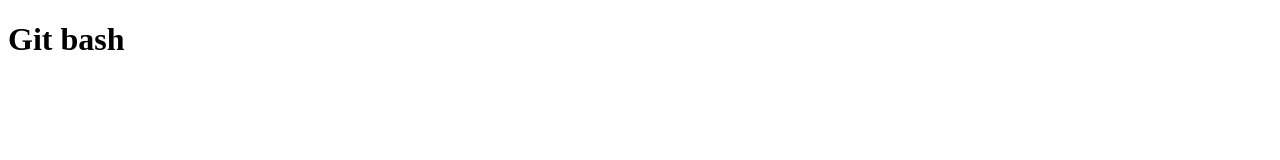
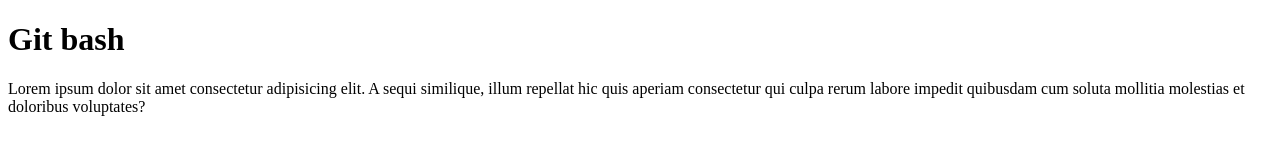
Before and after one commit to raihi07/git-bash, a plain HTML site: page index.html in a window 1280 px wide. Drawn offline with Linux system fonts and the light colour scheme.

Commit message:
adicionando um lorem

```diff
--- a/index.html
+++ b/index.html
@@ -8,5 +8,6 @@
 </head>
 <body>
     <h1>Git bash</h1>
+    <p>Lorem ipsum dolor sit amet consectetur adipisicing elit. A sequi similique, illum repellat hic quis aperiam consectetur qui culpa rerum labore impedit quibusdam cum soluta mollitia molestias et doloribus voluptates?</p>
 </body>
 </html>
```
